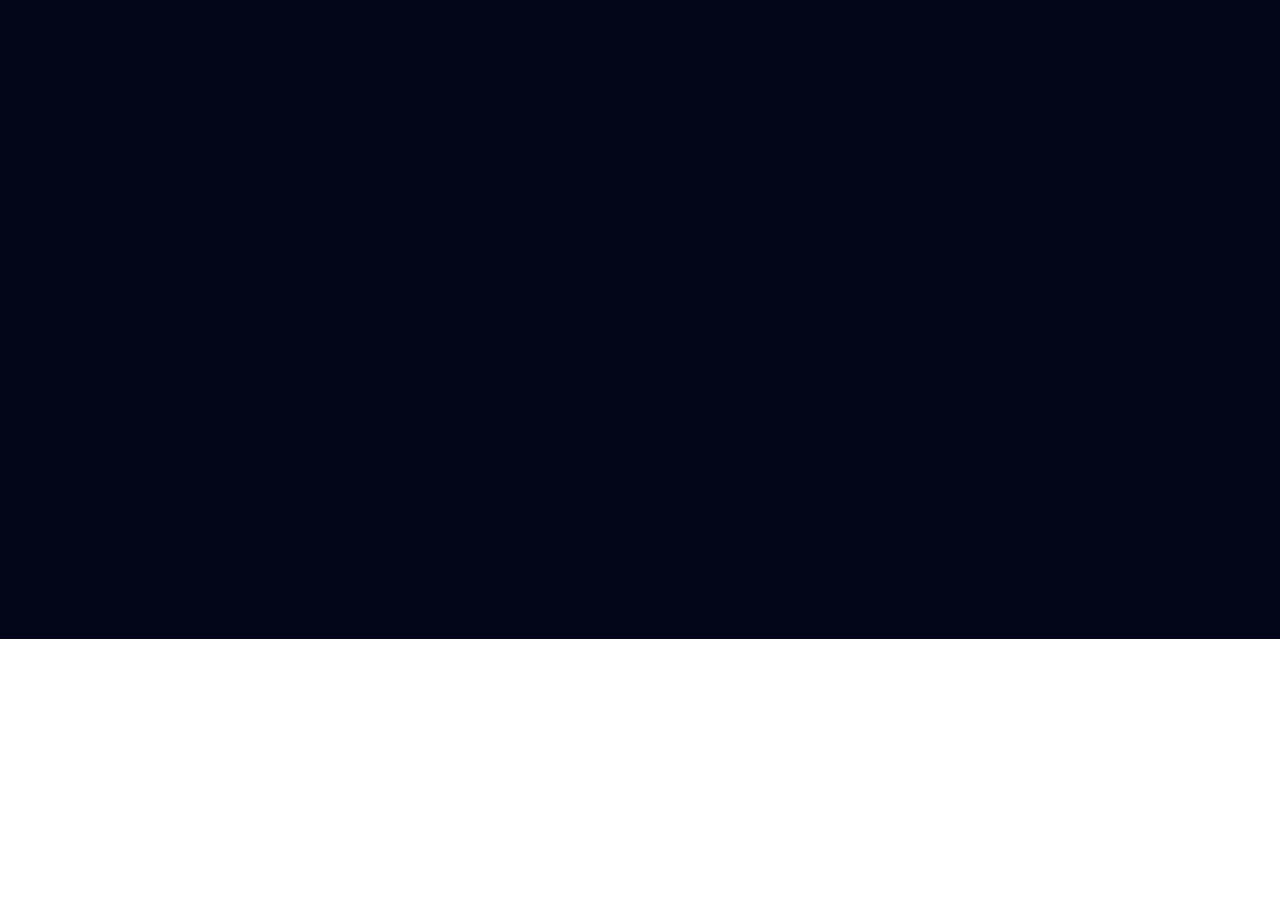
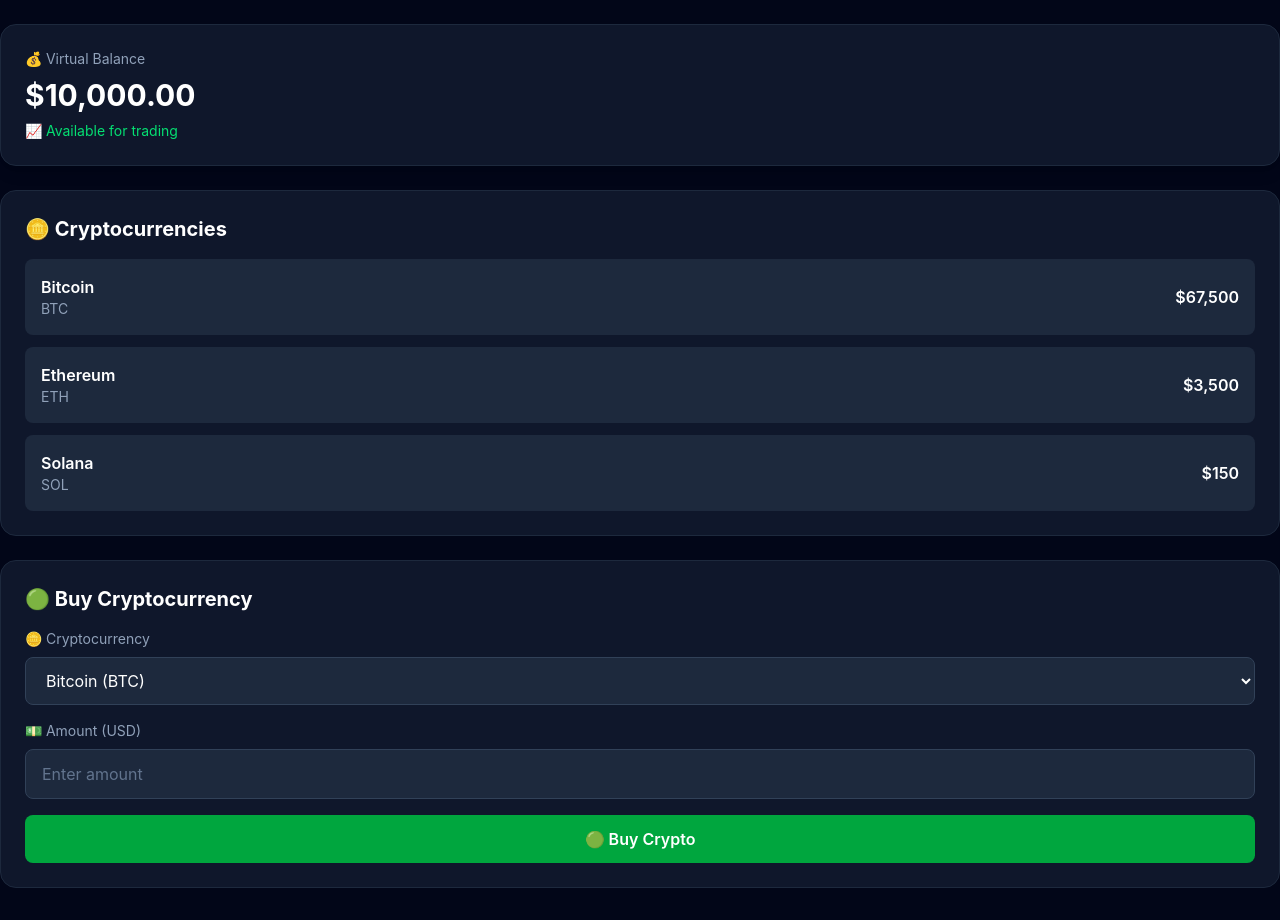
Before and after one commit to usmanismailcs55-dot/crypto-paper-trader, a React (Vite) app in the folder client/: page / in a window 1280 px wide. Shown: the part 161-1081 px from the top of the page. Before the commit the page ends 800 px from the top, so only its background shows below. Built offline with nearby package versions, Linux system fonts and the light colour scheme.

Commit message:
Add crypto list balance card and buy form

```diff
--- /dev/null
+++ b/client/src/components/crypto/CryptoList.jsx
@@ -0,0 +1,33 @@
+const CryptoList = () => {
+  const cryptocurrencies = [
+    { name: "Bitcoin", symbol: "BTC", price: "$67,500" },
+    { name: "Ethereum", symbol: "ETH", price: "$3,500" },
+    { name: "Solana", symbol: "SOL", price: "$150" },
+  ];
+
+  return (
+    <div className="mt-6 rounded-2xl border border-slate-800 bg-slate-900 p-6">
+      <h3 className="text-xl font-bold">🪙 Cryptocurrencies</h3>
+
+      <div className="mt-4 space-y-3">
+        {cryptocurrencies.map((crypto) => (
+          <div
+            key={crypto.symbol}
+            className="flex items-center justify-between rounded-lg bg-slate-800 p-4"
+          >
+            <div>
+              <p className="font-semibold">{crypto.name}</p>
+              <p className="text-sm text-slate-400">
+                {crypto.symbol}
+              </p>
+            </div>
+
+            <p className="font-semibold">{crypto.price}</p>
+          </div>
+        ))}
+      </div>
+    </div>
+  );
+};
+
+export default CryptoList;
--- /dev/null
+++ b/client/src/components/dashboard/BalanceCard.jsx
@@ -0,0 +1,19 @@
+const BalanceCard = () => {
+  return (
+    <div className="rounded-2xl border border-slate-800 bg-slate-900 p-6 shadow-lg">
+      <p className="text-sm text-slate-400">
+        💰 Virtual Balance
+      </p>
+
+      <h3 className="mt-2 text-3xl font-bold">
+        $10,000.00
+      </h3>
+
+      <p className="mt-2 text-sm text-green-400">
+        📈 Available for trading
+      </p>
+    </div>
+  );
+};
+
+export default BalanceCard;
--- /dev/null
+++ b/client/src/components/trading/BuyForm.jsx
@@ -0,0 +1,72 @@
+import { useState } from "react";
+
+const BuyForm = () => {
+  const [crypto, setCrypto] = useState("BTC");
+  const [amount, setAmount] = useState("");
+
+  const handleSubmit = (event) => {
+    event.preventDefault();
+
+    console.log("Buy order:", {
+      crypto,
+      amount,
+    });
+  };
+
+  return (
+    <div className="mt-6 rounded-2xl border border-slate-800 bg-slate-900 p-6">
+      <h3 className="text-xl font-bold">🟢 Buy Cryptocurrency</h3>
+
+      <form onSubmit={handleSubmit} className="mt-4 space-y-4">
+        <div>
+          <label
+            htmlFor="crypto"
+            className="mb-2 block text-sm text-slate-400"
+          >
+            🪙 Cryptocurrency
+          </label>
+
+          <select
+            id="crypto"
+            value={crypto}
+            onChange={(event) => setCrypto(event.target.value)}
+            className="w-full rounded-lg border border-slate-700 bg-slate-800 px-4 py-3 text-white outline-none"
+          >
+            <option value="BTC">Bitcoin (BTC)</option>
+            <option value="ETH">Ethereum (ETH)</option>
+            <option value="SOL">Solana (SOL)</option>
+          </select>
+        </div>
+
+        <div>
+          <label
+            htmlFor="amount"
+            className="mb-2 block text-sm text-slate-400"
+          >
+            💵 Amount (USD)
+          </label>
+
+          <input
+            id="amount"
+            type="number"
+            min="0"
+            step="0.01"
+            placeholder="Enter amount"
+            value={amount}
+            onChange={(event) => setAmount(event.target.value)}
+            className="w-full rounded-lg border border-slate-700 bg-slate-800 px-4 py-3 text-white outline-none placeholder:text-slate-500"
+          />
+        </div>
+
+        <button
+          type="submit"
+          className="w-full rounded-lg bg-green-600 px-4 py-3 font-semibold hover:bg-green-500"
+        >
+          🟢 Buy Crypto
+        </button>
+      </form>
+    </div>
+  );
+};
+
+export default BuyForm;
--- a/client/src/pages/Dashboard.jsx
+++ b/client/src/pages/Dashboard.jsx
@@ -1,3 +1,7 @@
+import BalanceCard from "../components/dashboard/BalanceCard";
+import CryptoList from "../components/crypto/CryptoList";
+import BuyForm from "../components/trading/BuyForm";
+
 const Dashboard = () => {
   return (
     <section className="py-8">
@@ -8,6 +12,14 @@
       <p className="mt-2 text-slate-400">
         Welcome to your crypto paper trading dashboard.
       </p>
+
+      <div className="mt-6">
+        <BalanceCard />
+      </div>
+
+      <CryptoList />
+
+      <BuyForm />
     </section>
   );
 };
```
